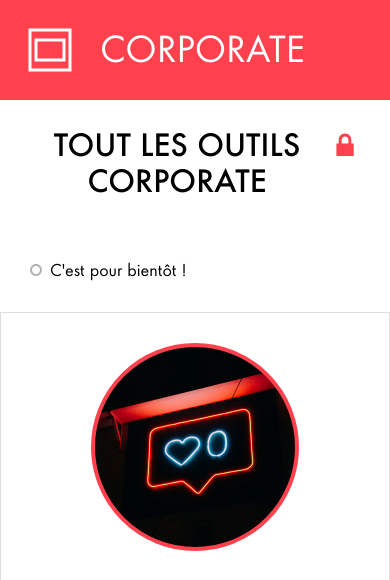
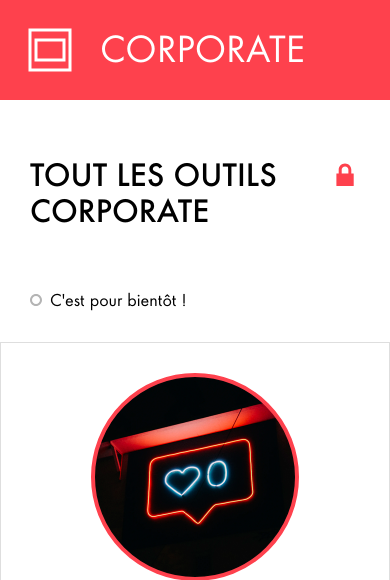
Before and after one commit to publicissapient-france/brand-website, a PHP site: page /corporate.php in a window 390 px wide. Shown: the part 51-631 px from the top of the page. Run offline with PHP 8.4, Linux system fonts and the light colour scheme.

Commit message:
correction

```diff
--- a/styles/assets.css
+++ b/styles/assets.css
@@ -140,6 +140,6 @@ li a:hover {
     }
 
     .fonts-title {
-        padding: 0px 30px 10px 30px;
+        padding: 30px 30px 10px 30px;
     }
 }
--- a/styles/corporate.css
+++ b/styles/corporate.css
@@ -96,7 +96,7 @@
 h2 {
     text-transform: uppercase;
     padding: 30px 0px 20px 0px;
-    text-align: center;
+    text-align: left;
 }
 
 h3 {
@@ -154,6 +154,10 @@ li a:hover {
         padding: 0;
     }
 
+    .card-container h2 {
+        text-align: center;
+    }
+
     .card {
         width: 100%;
     }
@@ -190,6 +194,6 @@ li a:hover {
     }
 
     .fonts-title {
-        padding: 0px 30px 10px 30px;
+        padding: 30px 30px 10px 30px;
     }
 }
```
